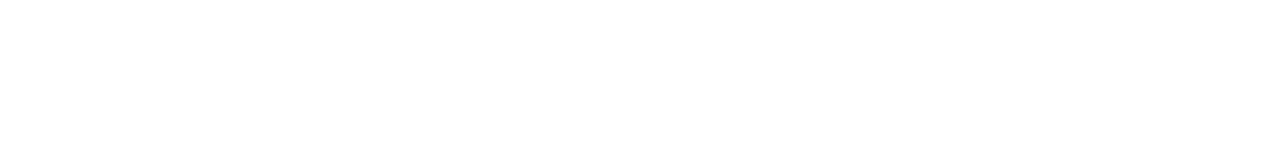
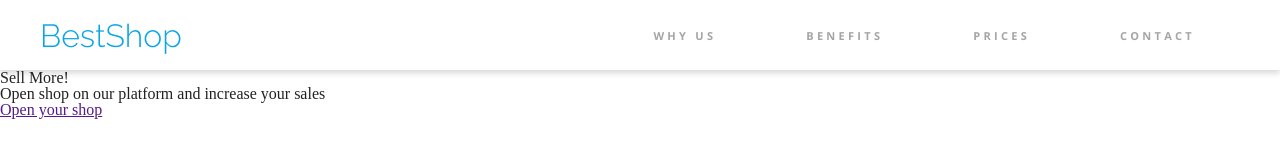
Before and after one commit to karolinagorka/Warsztat-dzie-5., a plain HTML site: page Warsztat zadanie/index.html in a window 1280 px wide. Drawn offline with nearby package versions, Linux system fonts and the light colour scheme.

Commit message:
gotowy header

```diff
--- a/Warsztat zadanie/css/style.css
+++ b/Warsztat zadanie/css/style.css
@@ -1,3 +1,5 @@
+/*BASIC SETTINGS */
+
 * {
     padding: 0;
     margin: 0;
@@ -14,3 +16,63 @@
     --color-light-grey: #F7F7F7;
     --color-white: #FFFFFF;
 }
+
+html, body {
+    width: 100%;
+}
+
+.container {
+    width: 1200px;
+    margin: 0 auto;
+}
+
+/*BASIC SETTINGS: CLOSE*/
+
+/*HEADER*/
+
+.header {
+    background: #FFFFFF 0% 0% no-repeat padding-box;
+    box-shadow: 0px 3px 6px #00000029;
+    opacity: 1;
+    width: 100%;
+}
+
+.header_container {
+    height: 70px;
+    display: flex;
+    justify-content: space-between;
+    align-items: center;
+}
+
+.header_logo {
+    text-align: left;
+    font: normal normal 300 32px/37px Raleway;
+    letter-spacing: 0px;
+    color: var(--color-primary);
+    opacity: 1;
+}
+
+.header_navigation ul{
+    display: flex;
+    justify-content: space-between;
+}
+
+
+.header_navigation a {
+    text-decoration: none;
+    text-transform: uppercase;
+    text-align: center;
+    font: normal normal bold 11px/15px Open Sans;
+    letter-spacing: 3.28px;
+    color: var(--color-grey);
+    opacity: 1;
+    padding: 27px 45px;
+}
+
+.header_navigation a:hover {
+    border-bottom: 4px solid var(--color-primary);
+    opacity: 1;
+    color: var(--color-black)
+}
+
+/*HEADER: CLOSE*/
--- a/Warsztat zadanie/index.html
+++ b/Warsztat zadanie/index.html
@@ -8,9 +8,30 @@
     <link rel="stylesheet" href="css/style.css">
     <link href="https://fonts.googleapis.com/css2?family=Open+Sans:wght@300;400;600;700;800&display=swap" rel="stylesheet">
     <link href="https://fonts.googleapis.com/css2?family=Raleway:wght@100;300;400;500;600;700;800;900&display=swap" rel="stylesheet">
-    <title>Title</title>
+    <title>BestShop</title>
 </head>
 <body>
-
+    <div class="header">
+        <div class="container header_container">
+            <div class="header_logo">
+                BestShop
+            </div>
+            <div class="header_navigation">
+                <nav>
+                    <ul>
+                        <li><a href="">WHY US</a> </li>
+                        <li><a href="">BENEFITS</a> </li>
+                        <li><a href="">PRICES</a> </li>
+                        <li><a href="">CONTACT</a> </li>
+                    </ul>
+                </nav>
+            </div>
+        </div>
+    </div>
+    <div class="section-opening">
+        <h1>Sell More!</h1>
+        <h5>Open shop on our platform and increase your sales</h5>
+        <a href="">Open your shop</a>
+    </div>
 </body>
 </html>
```
